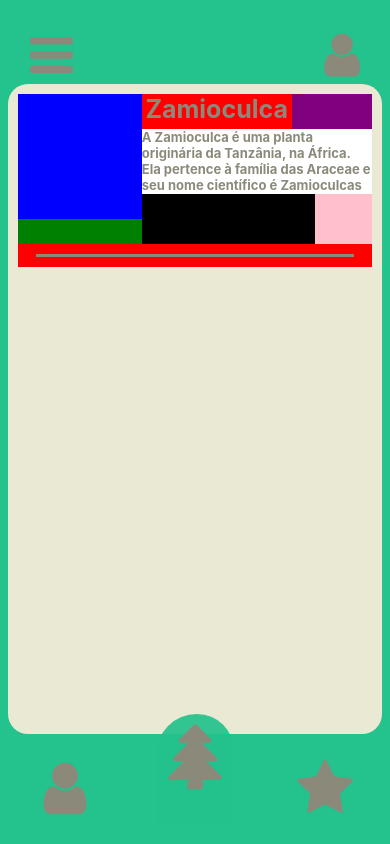
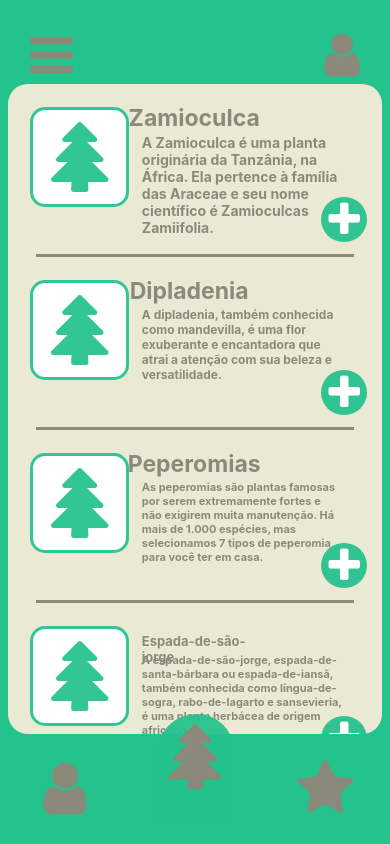
Before and after one commit to VitinDeveloper/FlowerExperience_App, a React Native app in the folder FlowerExperience/: screen /Feed in a window 390 px wide. Built offline with nearby package versions, Linux system fonts and the light colour scheme.

Commit message:
Atualização de elementos do Feed

```diff
--- a/FlowerExperience/src/pages/Feed/index.js
+++ b/FlowerExperience/src/pages/Feed/index.js
@@ -1,7 +1,7 @@
 import { useNavigation } from "@react-navigation/native";
 import React from 'react';
 import { StatusBar } from 'expo-status-bar';
-import { StyleSheet, View, TouchableOpacity, ScrollView, Dimensions, Image, Text, Button } from 'react-native';
+import { StyleSheet, View, TouchableOpacity, ScrollView, Dimensions, Image, Text } from 'react-native';
 import FontAwesome from "@expo/vector-icons/FontAwesome"; //importar icones da rede
 import Feather from "@expo/vector-icons/Feather"; //importar icones da rede
 
@@ -52,7 +52,6 @@
     },
 
     conteudo: {
-        backgroundColor: 'red',
         flex: 1,
         flexDirection: 'column',
         margin: 10,
@@ -61,49 +60,60 @@
 
     card: {
         height: 150,
-        backgroundColor: 'green',
         flexDirection: 'row',
     },
 
-    image: {
-        backgroundColor: 'blue',
+    principalImage: {
         height: 125,
         width: '35%',
+        alignItems: 'center',
+        justifyContent: 'center',
+    },
+
+    image: {
+        backgroundColor: 'white',
+        height: 100,
+        width: '80%',
+        alignItems: 'center',
+        justifyContent: 'center',
+        borderRadius: 15, // Borda arredondada
+        borderWidth: 3, // Largura da borda
+        borderColor: '#24c28ded', // Cor da borda
     },
 
     elementos: {
-        backgroundColor: 'purple',
         height: 150,
         width: '65%',
     },
 
     nomePlanta: {
-        backgroundColor: 'red',
         height: 35,
         width: '65%',
         alignItems: 'center',
     },
 
     descricao: {
-        backgroundColor: 'white',
         height: 65,
         width: '100%',
         alignItems: 'center',
     },
 
-    favButton: {
-        backgroundColor: 'black',
+    principalBtn: {
         height: 50,
         width: '100%',
         alignItems: 'flex-end'
 
     },
 
-    button: {
-        backgroundColor: 'pink',
-        height: 50,
-        width: '25%',
+    btn: {
+        backgroundColor: '#24c28ded',
+        height: 45,
+        width: '20%',
         alignItems: 'center',
+        justifyContent: 'center',
+        borderRadius: 25,
+        marginTop: 3,
+        marginRight: 5
     },
 
     linha: {
@@ -204,28 +214,39 @@
         <View style={styles.Body}>
 
             <View style={styles.conteudo}>
+
+                {/* Card 1 */}
+
                 <View style={styles.card}>
 
+                    <View style={styles.principalImage}>
                         <View style={styles.image}>
-                            {/* <Image source={require('')} /> */}
+                            <FontAwesome
+                                name='tree'
+                                size={70}
+                                color='#24c28ded'
+                            />
+                        </View>
                     </View>
                     <View style={styles.elementos}>
                         <View style={styles.nomePlanta}>
-                                <Text style={{ fontSize: 25, fontWeight: 'bold', color: '#8b8a7a' }}>Zamioculca</Text>
+                            <Text style={{ fontSize: 23, fontWeight: 'bold', color: '#8b8a7a', marginTop: 10, marginRight: 45, }}>Zamioculca</Text>
                         </View>
                         <View style={styles.descricao}>
-                                <Text style={{ fontSize: 13, fontWeight: 'bold', color: '#8b8a7a' }}>
+                            <Text style={{ fontSize: 14, fontWeight: 'bold', color: '#8b8a7a', marginTop: 5, marginRight: 30, }}>
                                 A Zamioculca é uma planta originária da Tanzânia, na África.
                                 Ela pertence à família das Araceae e seu nome científico é Zamioculcas Zamiifolia.
                             </Text>
                         </View>
-                            <View style={styles.favButton}>
-                                <View style={styles.button}>
-                                    {/* <Button>
-                                        <Image
-                                            source={require('')}
+                        <View style={styles.principalBtn}>
+                            <View style={styles.btn}>
+                                <TouchableOpacity>
+                                    <FontAwesome
+                                        name='plus'
+                                        size={40}
+                                        color='white'
                                     />
-                                    </Button> */}
+                                </TouchableOpacity>
                             </View>
                         </View>
                     </View>
@@ -234,7 +255,127 @@
 
                 <View style={styles.linha}></View>
 
+                {/* Card 2 */}
 
+                <View style={styles.card}>
+
+                    <View style={styles.principalImage}>
+                        <View style={styles.image}>
+                            <FontAwesome
+                                name='tree'
+                                size={70}
+                                color='#24c28ded'
+                            />
+                        </View>
+                    </View>
+                    <View style={styles.elementos}>
+                        <View style={styles.nomePlanta}>
+                            <Text style={{ fontSize: 23, fontWeight: 'bold', color: '#8b8a7a', marginTop: 10, marginRight: 55, }}>Dipladenia</Text>
+                        </View>
+                        <View style={styles.descricao}>
+                            <Text style={{ fontSize: 12, fontWeight: 'bold', color: '#8b8a7a', marginTop: 5, marginRight: 30, }}>
+                                A dipladenia, também conhecida como mandevilla,
+                                é uma flor exuberante e encantadora que atrai
+                                a atenção com sua beleza e versatilidade.
+                            </Text>
+                        </View>
+                        <View style={styles.principalBtn}>
+                            <View style={styles.btn}>
+                                <TouchableOpacity>
+                                    <FontAwesome
+                                        name='plus'
+                                        size={40}
+                                        color='white'
+                                    />
+                                </TouchableOpacity>
+                            </View>
+                        </View>
+                    </View>
+
+                </View>
+
+                <View style={styles.linha}></View>
+
+                {/* Card 3 */}
+
+                <View style={styles.card}>
+
+                    <View style={styles.principalImage}>
+                        <View style={styles.image}>
+                            <FontAwesome
+                                name='tree'
+                                size={70}
+                                color='#24c28ded'
+                            />
+                        </View>
+                    </View>
+                    <View style={styles.elementos}>
+                        <View style={styles.nomePlanta}>
+                            <Text style={{ fontSize: 23, fontWeight: 'bold', color: '#8b8a7a', marginTop: 10, marginRight: 45, }}>Peperomias</Text>
+                        </View>
+                        <View style={styles.descricao}>
+                            <Text style={{ fontSize: 11, fontWeight: 'bold', color: '#8b8a7a', marginTop: 5, marginRight: 30, }}>
+                                As peperomias são plantas famosas por serem extremamente fortes e não exigirem muita manutenção.
+                                Há mais de 1.000 espécies, mas selecionamos 7 tipos de peperomia para você ter em casa.
+                            </Text>
+                        </View>
+                        <View style={styles.principalBtn}>
+                            <View style={styles.btn}>
+                                <TouchableOpacity>
+                                    <FontAwesome
+                                        name='plus'
+                                        size={40}
+                                        color='white'
+                                    />
+                                </TouchableOpacity>
+                            </View>
+                        </View>
+                    </View>
+
+                </View>
+
+                <View style={styles.linha}></View>
+
+                {/* Card 4 */}
+
+                <View style={styles.card}>
+
+                    <View style={styles.principalImage}>
+                        <View style={styles.image}>
+                            <FontAwesome
+                                name='tree'
+                                size={70}
+                                color='#24c28ded'
+                            />
+                        </View>
+                    </View>
+                    <View style={styles.elementos}>
+                        <View style={styles.nomePlanta}>
+                            <Text style={{ fontSize: 13, fontWeight: 'bold', color: '#8b8a7a', marginTop: 20, marginRight: 45, }}>Espada-de-são-jorge</Text>
+                        </View>
+                        <View style={styles.descricao}>
+                            <Text style={{ fontSize: 11, fontWeight: 'bold', color: '#8b8a7a', marginTop: 5, marginRight: 30, }}>
+                                A espada-de-são-jorge, espada-de-santa-bárbara ou espada-de-iansă,
+                                também conhecida como língua-de-sogra, rabo-de-lagarto e sansevieria,
+                                é uma planta herbácea de origem africana.
+                            </Text>
+                        </View>
+                        <View style={styles.principalBtn}>
+                            <View style={styles.btn}>
+                                <TouchableOpacity>
+                                    <FontAwesome
+                                        name='plus'
+                                        size={40}
+                                        color='white'
+                                    />
+                                </TouchableOpacity>
+                            </View>
+                        </View>
+                    </View>
+
+                </View>
+
+                {/* final dos card */}
 
             </View>
 
```
Also changed, not shown: 1 other file (tests, documents, lock files or other folders). Lines whose indentation alone changed are shown as unchanged.
